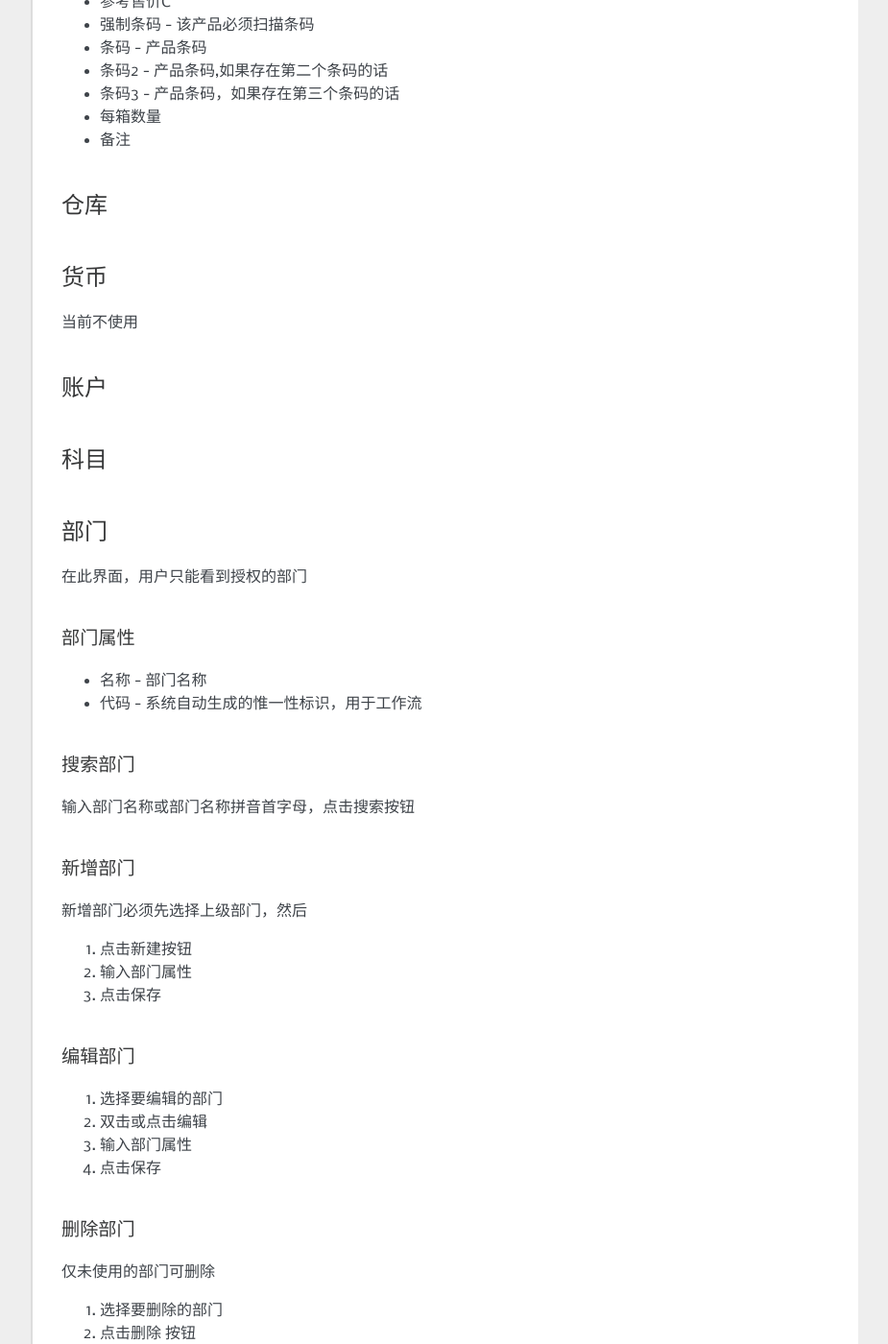
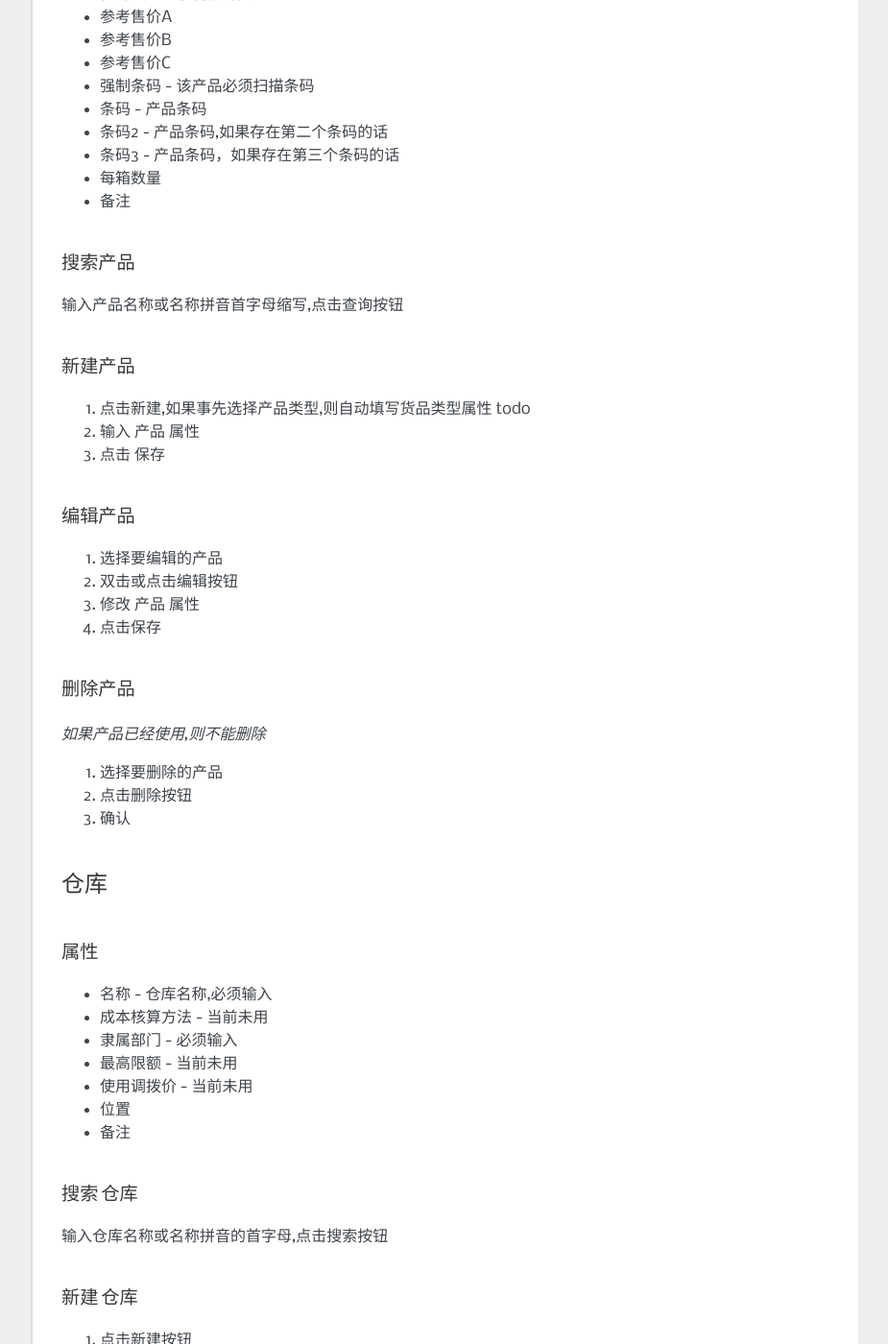
Before and after one commit to kingctan/c9, a Sphinx documentation site: the page built from source/base.rst, in a window 1280 px wide and 1400 px high, scrolled down 4559 px. Shown: the whole window at 96% size, without its empty margins (198-1123 px from the left). Built offline with Sphinx 7.4.7, drawn with Linux system fonts in a browser that asks for light colours; some of the changed text lies outside the part shown.

Commit message:
'update'

```diff
--- a/source/base.rst
+++ b/source/base.rst
@@ -176,6 +176,8 @@
 产品信息
 =========================
 
+产品信息左边为产品类型,右边为产品,选择某一产品类型,右边则显示该产品类型及下级产品类型的产品.如果选择根节点,则显示所有产品
+
 属性
 ^^^^^^^^^^^^^^^^^^^^^^^^
 * 名称 - 产品名称，必须输入
@@ -191,8 +193,66 @@
 * 条码3 - 产品条码，如果存在第三个条码的话
 * 每箱数量
 * 备注
+
+搜索产品
+^^^^^^^^^^^^^^^^^
+输入产品名称或名称拼音首字母缩写,点击查询按钮
+
+新建产品
+^^^^^^^^^^^^^^^
+1. 点击新建,如果事先选择产品类型,则自动填写货品类型属性 todo
+2. 输入 产品 属性
+3. 点击 保存
+
+编辑产品
+^^^^^^^^^^^^^^^^
+1. 选择要编辑的产品
+2. 双击或点击编辑按钮
+3. 修改 产品 属性
+4. 点击保存
+
+删除产品
+^^^^^^^^^^^^^^^^^
+*如果产品已经使用,则不能删除*
+
+1. 选择要删除的产品
+2. 点击删除按钮
+3. 确认
+
 仓库
 ========================
+
+属性
+^^^^^^^^^^^^^^^^^^^^^
+* 名称 - 仓库名称,必须输入
+* 成本核算方法 - 当前未用
+* 隶属部门 - 必须输入
+* 最高限额 - 当前未用
+* 使用调拨价 - 当前未用
+* 位置
+* 备注
+
+搜索 仓库
+^^^^^^^^^^^^^^^^^^^^
+输入仓库名称或名称拼音的首字母,点击搜索按钮
+
+新建 仓库
+^^^^^^^^^^^^^^^^^
+1. 点击新建按钮
+2. 输入仓库属性
+3. 点击保存按钮
+
+编辑 仓库
+^^^^^^^^^^^^^^^^^
+1. 选择要要编辑的仓库
+2. 双击或点击编辑按钮
+3. 修改仓库属性
+4. 点击保存按钮
+
+删除 仓库
+^^^^^^^^^^^^^^^^^
+
+
 
 货币
 ==========================
@@ -201,10 +261,75 @@
 
 账户
 ===============================
+现金银行提供了一种对现金和银行账号管理方式
 
+属性
+^^^^^^^^^^^^
+* 名称 - 必须输入
+* 类别 - 必须选择
+* 部门 - 必须选择
+
+搜索账户
+^^^^^^^^^^^^^^^^
+输入账户名称或名称拼音首字母, 点击搜索按钮
+
+新建账户
+^^^^^^^^^^^^^
+1. 点击新建按钮
+2. 输入账户属性
+3. 点击保存
+
+编辑账户
+^^^^^^^^^^^^^^
+1. 选择要编辑的账户
+2. 双击或点击编辑按钮
+3. 修改账户属性
+4. 点击保存
+
+删除账户
+^^^^^^^^^^^^^^^^^
+*如果账户已经使用,则不能删除*
+
+1. 选择要删除的账户
+2. 点击删除按钮
+3. 确认
 
 科目
 =================================
+
+属性
+^^^^^^^^^^^^^^^
+* 科目代码
+* 名称
+* 隶属 - 上级科目
+* 助记码 - 自动生成
+* 内部代码 - 系统内部使用,不要修改
+* 借/贷
+
+搜索科目
+^^^^^^^^^^^^^^^^
+输入科目代码/名称/名称拼音首字母, 点击搜索按钮
+
+新建科目
+^^^^^^^^^^^^^^^^
+1. 选择相应的上级科目节点, 第一级科目选择根节点
+2. 点击 新建 按钮
+3. 输入 科目 属性
+4. 保存
+
+
+编辑科目
+^^^^^^^^^^^^^^^^
+1. 选择要编辑的科目
+2. 双击或点击编辑按钮
+3. 修改科目属性
+4. 保存
+
+删除科目
+^^^^^^^^^^^^^^^^^
+1. 选择要删除的科目
+2. 点击删除
+3. 确认
 
 部门
 =================================
@@ -319,4 +444,35 @@
 
 核算模块
 ====================================
-从另一角度疏通统计数据
+从另一角度统计数据
+
+属性
+^^^^^^^^^^^^
+* 名称 - 核算模块名称
+* 备注
+* 助记码 - todo 移除
+
+搜索核算模块
+^^^^^^^^^^^^^^^^^
+输入核算模块 名称或名称拼音首字母, 点击搜索按钮
+
+新增 核算模块
+^^^^^^^^^^^^^^^^
+1. 点击新建按钮
+2. 输入核算模块属性
+3. 点击保存
+
+编辑 核算模块
+^^^^^^^^^^^^^^^^^^^^^^
+1. 选择要编辑的核算模块
+2. 双击或点击编辑
+3. 修改核算模块属性
+4. 点击保存
+
+删除 核算模块
+^^^^^^^^^^^^^^^^^^^^^^^
+*如果核算模块已经被使用,则不能删除*
+
+1. 选择要删除的 核算模块
+2. 点击删除按钮
+3. 确认
```
Also changed, not shown: other parts of source/base.rst (+1 -1 lines).
